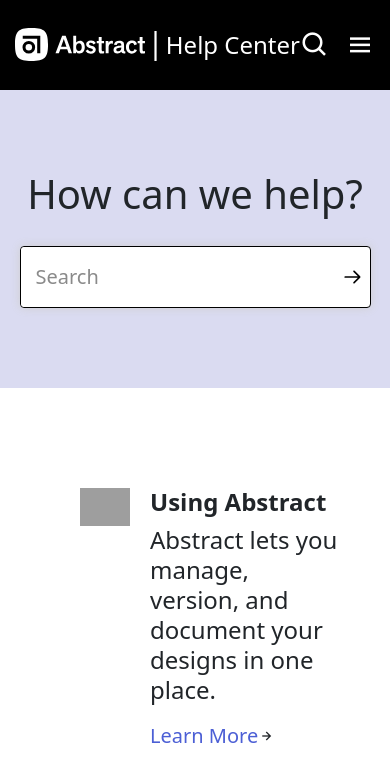
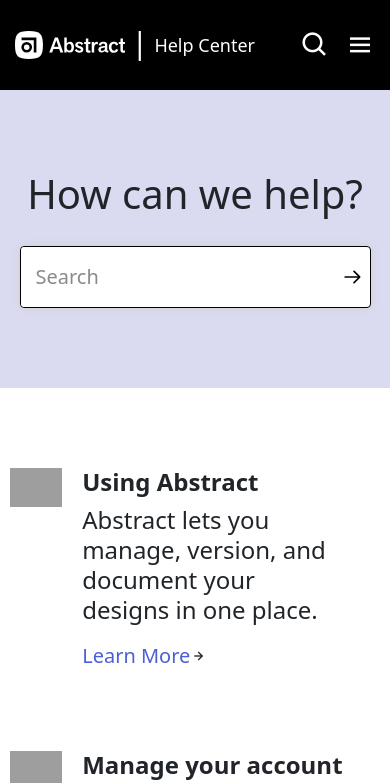
Before and after one commit to MandyJavan/Abstract-website, a plain HTML site: page index.html in a window 390 px wide. Shown: the top 783 px of the page. Drawn offline with nearby package versions, Linux system fonts and the light colour scheme; grey boxes are pictures that could not be loaded.

```diff
--- a/style.css
+++ b/style.css
@@ -366,3 +366,23 @@ footer {
     font-size: 40px;
   }
 }
+
+@media screen and (max-width: 480px) {
+  #headerLeft {
+  width: 240px;
+}
+  #headerLeft svg {
+    width: 110px
+  }
+  #headerLeft a {
+    font-size: 18px
+  }
+
+  #itemSection {
+    padding: 80px 10px;
+  }
+
+  footer {
+    padding: 80px 15px;
+  }
+}
```
Also changed, not shown: script.js (+0 -7 lines).
